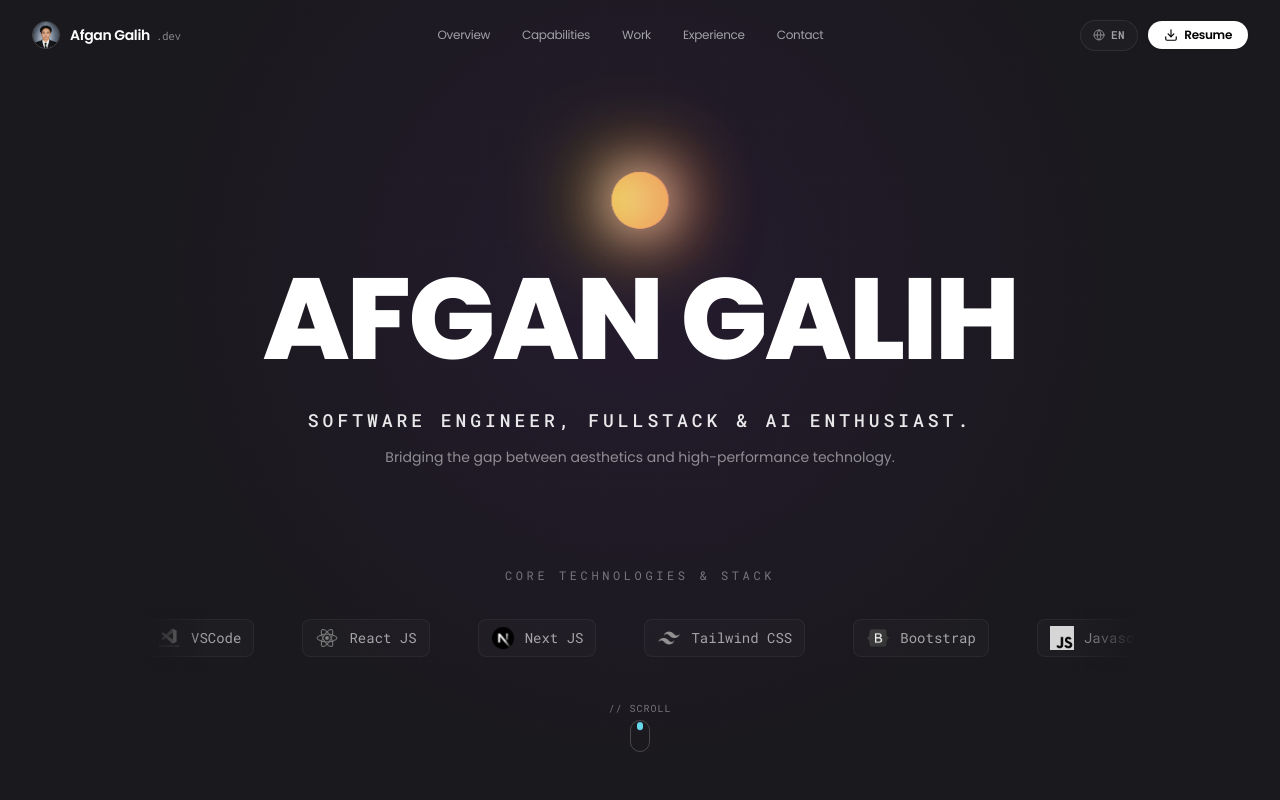
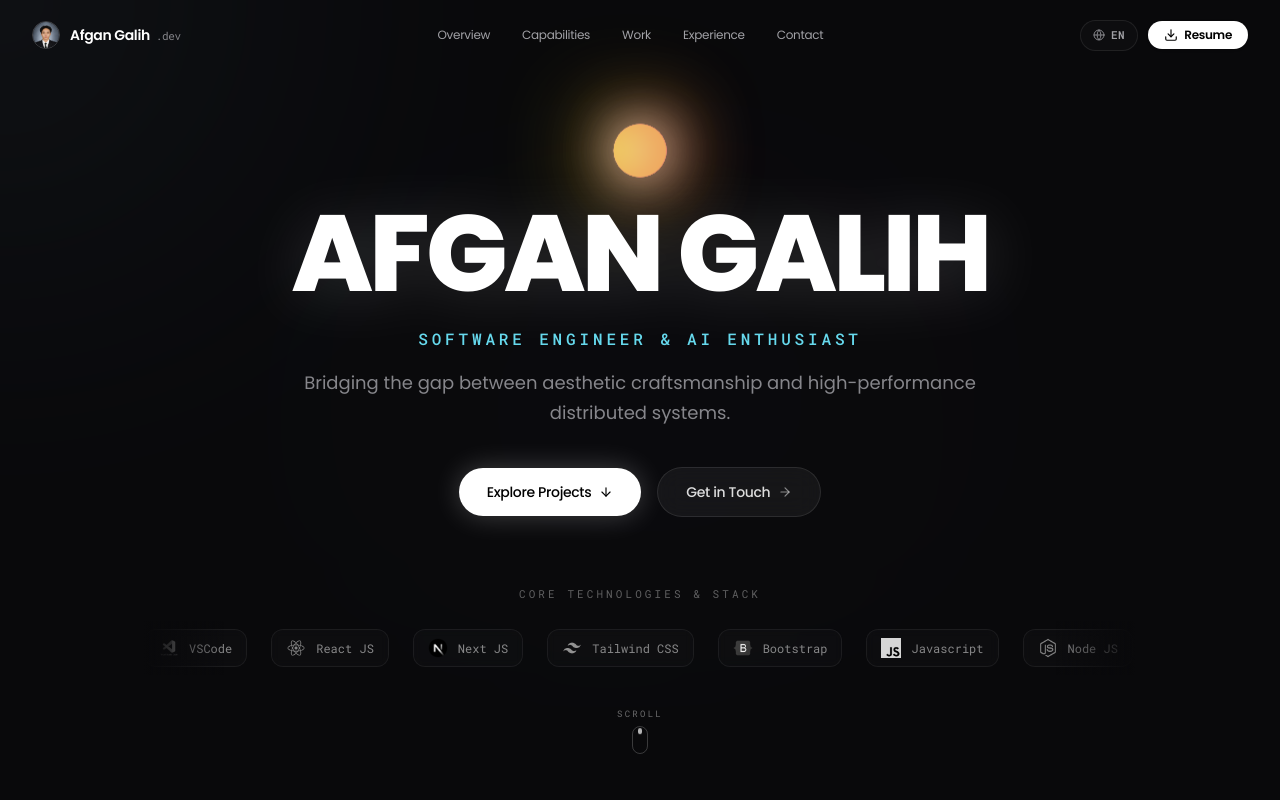
Before and after one commit to afgangalih/por2folio, a React (Vite) app: page / in a window 1280 px wide. Shown: the top 800 px of the page. Built offline with nearby package versions, Linux system fonts and the light colour scheme.

Commit message:
feat: hero design

```diff
--- a/src/components/tamal/Hero.jsx
+++ b/src/components/tamal/Hero.jsx
@@ -1,136 +1,195 @@
 import React, { useEffect, useRef } from "react";
+import { motion } from "framer-motion";
 import gsap from "gsap";
 import { DATA } from "@/data/resume";
 import { listTools } from "@/data";
 import { useLanguage } from "@/context/LanguageContext";
-import { ChevronDown } from "lucide-react";
+import { ArrowRight, ArrowDown } from "lucide-react";
 
 export const Hero = () => {
-  const { lang, t } = useLanguage();
+  const { t } = useLanguage();
+  const heroRef = useRef(null);
+  const spotlightRef = useRef(null);
   const orbRef = useRef(null);
-  const nameRef = useRef(null);
-  const subtitleRef = useRef(null);
-  const marqueeRef = useRef(null);
-  const heroRef = useRef(null);
 
+  // GSAP: Mouse interactive spotlight & ambient breathing (runs outside React state for pure 60/120fps)
   useEffect(() => {
+    const heroEl = heroRef.current;
+    const spotlightEl = spotlightRef.current;
+    const orbEl = orbRef.current;
+    if (!heroEl || !spotlightEl) return;
+
     const ctx = gsap.context(() => {
-      // Animate the Glowing Sun Orb with floating motion
-      gsap.to(orbRef.current, {
-        y: -14,
-        scale: 1.05,
-        duration: 3,
-        repeat: -1,
-        yoyo: true,
-        ease: "sine.inOut",
-      });
+      // Smooth quickTo for buttery lag-free cursor tracking
+      const xTo = gsap.quickTo(spotlightEl, "x", { duration: 0.8, ease: "power3.out" });
+      const yTo = gsap.quickTo(spotlightEl, "y", { duration: 0.8, ease: "power3.out" });
 
-      // Name & Subtitle reveal
-      gsap.fromTo(
-        nameRef.current,
-        { opacity: 0, y: 35, scale: 0.96 },
-        { opacity: 1, y: 0, scale: 1, duration: 1.2, ease: "power3.out", delay: 0.2 }
-      );
+      const handleMouseMove = (e) => {
+        const rect = heroEl.getBoundingClientRect();
+        const x = e.clientX - rect.left;
+        const y = e.clientY - rect.top;
+        xTo(x);
+        yTo(y);
+      };
 
-      gsap.fromTo(
-        subtitleRef.current,
-        { opacity: 0, y: 20 },
-        { opacity: 1, y: 0, duration: 1, ease: "power2.out", delay: 0.5 }
-      );
+      heroEl.addEventListener("mousemove", handleMouseMove);
 
-      gsap.fromTo(
-        marqueeRef.current,
-        { opacity: 0 },
-        { opacity: 1, duration: 1.2, ease: "power2.out", delay: 0.8 }
-      );
+      // Ambient breathing pulse for the luminous orb
+      if (orbEl) {
+        gsap.to(orbEl, {
+          y: -12,
+          scale: 1.06,
+          duration: 3.2,
+          repeat: -1,
+          yoyo: true,
+          ease: "sine.inOut",
+        });
+      }
+
+      return () => {
+        heroEl.removeEventListener("mousemove", handleMouseMove);
+      };
     }, heroRef);
 
     return () => ctx.revert();
   }, []);
 
+  // Framer Motion: Apple entrance animation variants
+  const containerVariants = {
+    hidden: { opacity: 0 },
+    visible: {
+      opacity: 1,
+      transition: {
+        staggerChildren: 0.1,
+        delayChildren: 0.1,
+      },
+    },
+  };
+
+  const itemVariants = {
+    hidden: { opacity: 0, y: 20 },
+    visible: {
+      opacity: 1,
+      y: 0,
+      transition: {
+        duration: 0.8,
+        ease: [0.16, 1, 0.3, 1], // Apple signature cubic bezier
+      },
+    },
+  };
+
   return (
     <section
       id="hero"
       ref={heroRef}
-      className="relative min-h-screen flex flex-col justify-between pt-32 pb-12 overflow-hidden bg-[#1a191d]"
-      style={{
-        backgroundImage: `radial-gradient(circle at 50% 35%, rgba(155, 55, 255, 0.08) 0%, transparent 60%)`,
-      }}
+      className="relative min-h-screen flex flex-col justify-between pt-32 pb-14 overflow-hidden bg-[#09090b] text-white select-none"
     >
-      {/* Background ambient noise & grid */}
+      {/* 1. Dynamic Apple Spotlight (follows cursor smoothly with GSAP quickTo) */}
       <div
-        className="absolute inset-0 opacity-15 pointer-events-none"
-        style={{
-          backgroundImage: `linear-gradient(to right, rgba(255,255,255,0.05) 1px, transparent 1px), linear-gradient(to bottom, rgba(255,255,255,0.05) 1px, transparent 1px)`,
-          backgroundSize: "60px 60px",
-        }}
+        ref={spotlightRef}
+        className="absolute top-0 left-0 w-[600px] h-[600px] -translate-x-1/2 -translate-y-1/2 pointer-events-none z-0 rounded-full blur-[150px] opacity-35 bg-[radial-gradient(circle,rgba(255,255,255,0.28)_0%,rgba(102,217,237,0.12)_40%,rgba(147,51,234,0.06)_70%,transparent_100%)] transition-opacity duration-1000"
       />
 
-      {/* Main Hero Container */}
-      <div className="relative z-10 max-w-6xl mx-auto px-4 sm:px-6 w-full flex flex-col items-center justify-center text-center my-auto">
+      {/* 2. Ambient background center halo */}
+      <div className="absolute inset-0 pointer-events-none z-0 flex items-center justify-center">
+        <div className="w-[750px] h-[400px] rounded-full blur-[180px] bg-gradient-to-tr from-[#66d9ed]/5 via-white/[0.03] to-purple-500/5 opacity-50" />
+      </div>
 
-        {/* Tamal's Signature Glowing Orb */}
-        <div className="relative mb-6 sm:mb-8 flex items-center justify-center">
+      {/* 3. Main Content Container */}
+      <motion.div
+        className="relative z-10 max-w-5xl mx-auto px-5 sm:px-8 w-full flex flex-col items-center justify-center text-center my-auto"
+        variants={containerVariants}
+        initial="hidden"
+        animate="visible"
+      >
+        {/* Luminous Apple Center Energy Orb */}
+        <motion.div variants={itemVariants} className="relative mb-6 flex items-center justify-center">
           <div
             ref={orbRef}
-            className="w-11 h-11 sm:w-14 sm:h-14 tamal-orb cursor-pointer transition-transform duration-500 hover:scale-125"
+            className="w-11 h-11 sm:w-13 sm:h-13 tamal-orb cursor-pointer transition-transform duration-500 hover:scale-125"
             title="Luminous Energy"
           />
-        </div>
+        </motion.div>
 
-        {/* Massive Typography Name */}
-        <h1
-          ref={nameRef}
-          className="font-sans font-extrabold uppercase text-white tracking-tight leading-[0.95] text-5xl sm:text-7xl md:text-8xl lg:text-[115px] select-none"
+        {/* Hero Title: Apple Pro Typography - 100% solid white, guaranteed visible without clipping bug */}
+        <motion.h1
+          variants={itemVariants}
+          className="font-sans font-extrabold uppercase tracking-[-0.035em] leading-[0.92] text-5xl sm:text-7xl md:text-8xl lg:text-[108px] text-white drop-shadow-[0_4px_30px_rgba(255,255,255,0.15)]"
         >
           {DATA.name}
-        </h1>
+        </motion.h1>
 
-        {/* Monospace Subtitle */}
-        <p
-          ref={subtitleRef}
-          className="mt-6 sm:mt-8 font-mono text-xs sm:text-sm md:text-base lg:text-lg uppercase tracking-[0.22em] text-white/90 max-w-3xl leading-relaxed font-medium"
+        {/* Monospace Discipline Subtitle */}
+        <motion.div variants={itemVariants} className="mt-5 sm:mt-6">
+          <span className="font-mono text-xs sm:text-sm md:text-base uppercase tracking-[0.24em] text-[#66d9ed] font-medium">
+            Software Engineer & AI Enthusiast
+          </span>
+        </motion.div>
+
+        {/* Apple Editorial Narrative Summary */}
+        <motion.p
+          variants={itemVariants}
+          className="mt-4 font-sans text-sm sm:text-base md:text-lg text-[#86868b] max-w-2xl leading-relaxed font-normal"
         >
-          {lang === "en"
-            ? "Software Engineer, Fullstack & AI Enthusiast."
-            : "Software Engineer, Fullstack & AI Enthusiast."}
-        </p>
+          {t({
+            en: "Bridging the gap between aesthetic craftsmanship and high-performance distributed systems.",
+            id: "Menjembatani estetika visual dengan arsitektur sistem berperforma tinggi.",
+          })}
+        </motion.p>
 
-        {/* Brief summary teaser */}
-        <p className="mt-3 font-sans text-xs sm:text-sm text-white/50 max-w-xl">
-          {t({
-            en: "Bridging the gap between aesthetics and high-performance technology.",
-            id: "Menjembatani estetika visual dengan teknologi berkinerja tinggi.",
-          })}
-        </p>
-      </div>
+        {/* Apple Action CTA Buttons */}
+        <motion.div
+          variants={itemVariants}
+          className="mt-8 sm:mt-10 flex flex-wrap items-center justify-center gap-3 sm:gap-4"
+        >
+          <motion.a
+            href="#work"
+            whileHover={{ scale: 1.03 }}
+            whileTap={{ scale: 0.97 }}
+            className="px-7 py-3.5 rounded-full bg-white text-black font-medium text-xs sm:text-sm tracking-tight flex items-center gap-2 shadow-[0_0_28px_rgba(255,255,255,0.22)] hover:bg-[#e5e5ea] transition-all"
+          >
+            <span>{t({ en: "Explore Projects", id: "Lihat Proyek" })}</span>
+            <ArrowDown className="w-3.5 h-3.5" />
+          </motion.a>
 
-      {/* As Featured In / Tech Stack Marquee Section */}
-      <div ref={marqueeRef} className="relative z-10 mt-12 w-full max-w-5xl mx-auto px-4">
-        <div className="text-center mb-5">
-          <span className="font-mono text-[11px] sm:text-xs uppercase tracking-[0.3em] text-white/40">
+          <motion.a
+            href="#contact"
+            whileHover={{ scale: 1.03 }}
+            whileTap={{ scale: 0.97 }}
+            className="px-7 py-3.5 rounded-full bg-white/[0.05] hover:bg-white/[0.1] text-white/85 hover:text-white border border-white/10 hover:border-white/20 font-medium text-xs sm:text-sm tracking-tight flex items-center gap-2 backdrop-blur-md transition-all"
+          >
+            <span>{t({ en: "Get in Touch", id: "Hubungi Saya" })}</span>
+            <ArrowRight className="w-3.5 h-3.5 text-white/50" />
+          </motion.a>
+        </motion.div>
+      </motion.div>
+
+      {/* 4. Apple Monochromatic Tech Ribbon / Dock */}
+      <div className="relative z-10 mt-14 sm:mt-16 w-full max-w-5xl mx-auto px-4">
+        <div className="text-center mb-4">
+          <span className="font-mono text-[10px] sm:text-[11px] uppercase tracking-[0.28em] text-white/35">
             {t({ en: "Core Technologies & Stack", id: "Teknologi & Alat Utama" })}
           </span>
         </div>
 
-        {/* Continuous sliding marquee */}
-        <div className="relative w-full overflow-hidden mask-gradient-x py-3">
-          {/* Subtle gradient edges */}
-          <div className="absolute left-0 top-0 bottom-0 w-16 bg-gradient-to-r from-[#1a191d] to-transparent z-10 pointer-events-none" />
-          <div className="absolute right-0 top-0 bottom-0 w-16 bg-gradient-to-l from-[#1a191d] to-transparent z-10 pointer-events-none" />
+        {/* Marquee with smooth gradient fade masks */}
+        <div className="relative w-full overflow-hidden mask-gradient-x py-2">
+          {/* Subtle edge masks for seamless sliding */}
+          <div className="absolute left-0 top-0 bottom-0 w-20 bg-gradient-to-r from-[#09090b] to-transparent z-10 pointer-events-none" />
+          <div className="absolute right-0 top-0 bottom-0 w-20 bg-gradient-to-l from-[#09090b] to-transparent z-10 pointer-events-none" />
 
-          <div className="flex gap-8 sm:gap-12 w-max animate-marquee hover:[animation-play-state:paused]">
+          <div className="flex gap-4 sm:gap-6 w-max animate-marquee hover:[animation-play-state:paused]">
             {[...listTools, ...listTools].map((tool, idx) => (
               <div
                 key={`${tool.id}-${idx}`}
-                className="flex items-center gap-2.5 px-3 py-1.5 rounded-lg border border-white/5 bg-white/[0.02] hover:bg-white/[0.08] hover:border-white/20 transition-all duration-300 group cursor-default"
+                className="flex items-center gap-2.5 px-3.5 py-2 rounded-xl border border-white/[0.06] bg-white/[0.02] hover:bg-white/[0.08] hover:border-white/20 transition-all duration-300 group cursor-default backdrop-blur-xs"
               >
                 <img
                   src={tool.gambar}
                   alt={tool.nama}
-                  className="w-5 h-5 sm:w-6 sm:h-6 object-contain filter grayscale group-hover:grayscale-0 transition-all duration-300"
+                  className="w-4 h-4 sm:w-5 sm:h-5 object-contain filter grayscale group-hover:grayscale-0 transition-all duration-300"
                 />
-                <span className="font-mono text-xs sm:text-sm text-white/60 group-hover:text-white transition-colors">
+                <span className="font-mono text-xs text-white/50 group-hover:text-white transition-colors">
                   {tool.nama}
                 </span>
               </div>
@@ -139,17 +198,17 @@ export const Hero = () => {
         </div>
       </div>
 
-      {/* Scroll Down Indicator */}
+      {/* 5. Minimal Apple Scroll Cue */}
       <div className="relative z-10 mt-8 flex flex-col items-center justify-center">
         <a
           href="#expertise"
-          className="flex flex-col items-center gap-1 group text-white/40 hover:text-[#66d9ed] transition-colors focus:outline-none"
+          className="flex flex-col items-center gap-1.5 group text-white/35 hover:text-white transition-colors focus:outline-none"
         >
-          <span className="font-mono text-[10px] tracking-widest uppercase">
-            // scroll
+          <span className="font-mono text-[9px] tracking-[0.25em] uppercase text-white/40 group-hover:text-white transition-colors">
+            scroll
           </span>
-          <div className="w-5 h-8 rounded-full border border-white/20 group-hover:border-[#66d9ed] flex items-start justify-center p-1 transition-colors">
-            <div className="w-1.5 h-2 bg-[#66d9ed] rounded-full animate-bounce" />
+          <div className="w-4 h-7 rounded-full border border-white/20 group-hover:border-white/50 flex items-start justify-center p-1 transition-colors">
+            <div className="w-1 h-1.5 bg-white/70 rounded-full animate-bounce" />
           </div>
         </a>
       </div>
```
